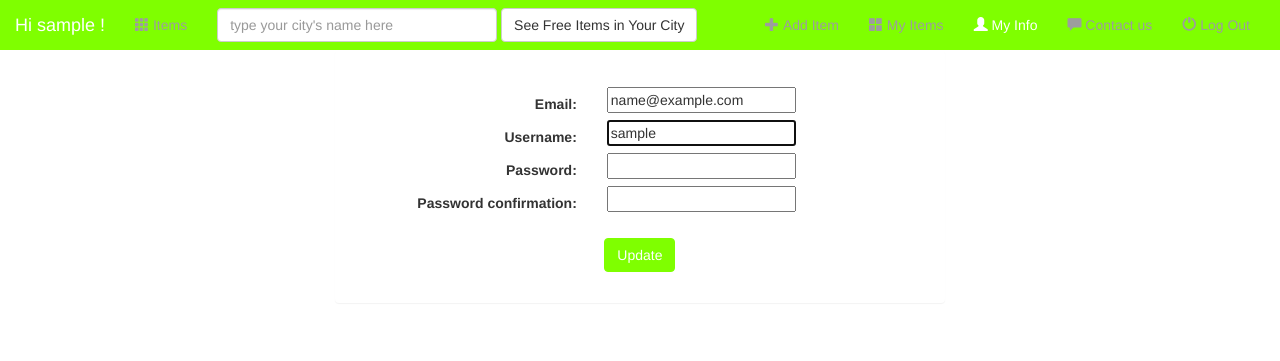
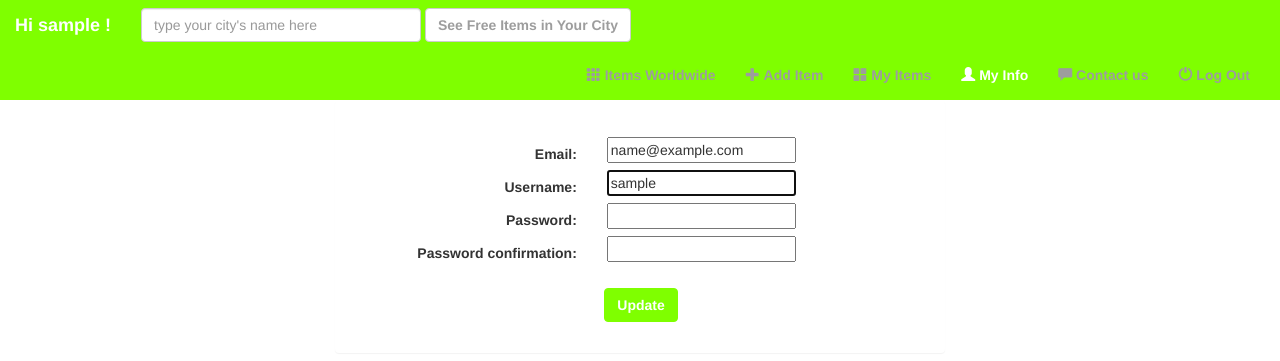
Before and after one commit to zhongcheng/freemarket, a Django app: page /my_info/ in a window 1280 px wide. Shown: the top 361 px of the page. Run offline with Django 3.2, Linux system fonts and the light colour scheme; the visitor is signed in with stand-in values (Sample User, id 1); some libraries are stand-ins or nearby versions.

Commit message:
change terms box color and make navbar + button text strong

```diff
--- a/listing/static/listing/style.css
+++ b/listing/static/listing/style.css
@@ -23,7 +23,7 @@
 
 /* change navbar line color-style */
 .navbar-inverse .navbar-collapse, .navbar-inverse .navbar-form {
-    border-color: #9d9d9d;
+    border-color: chartreuse;
 }
 
 
--- a/listing/templates/listing/add_item.html
+++ b/listing/templates/listing/add_item.html
@@ -27,7 +27,7 @@
                             {% include 'listing/form_template.html' %}
                             <div class="form-group">
                                 <div class="col-sm-offset-5 col-sm-7" style="padding-top: 20px">
-                                    <button type="submit" class="btn btn-success">Add a New Item</button>
+                                    <button type="submit" class="btn btn-success"><strong>Add a New Item</strong></button>
                                 </div>
                             </div>
                         </form>
--- a/listing/templates/listing/base.html
+++ b/listing/templates/listing/base.html
@@ -69,52 +69,59 @@
                     <span class="icon-bar"></span>
                     <span class="icon-bar"></span>
                 </button>
-                <a class="navbar-brand" href="{% url 'listing:index' %}">Hi {{ user.username }} !</a>
+                <strong>
+                    <a class="navbar-brand" href="{% url 'listing:index' %}">Hi {{ user.username }} !</a>
+                </strong>
             </div>
 
             <div class="collapse navbar-collapse" id="topNavBar">
 {#                buttons on the left side#}
-                <ul class="nav navbar-nav">
-                    <li class="{% block items_active %}{% endblock %}">
-                        <a href="{% url 'listing:index' %}">
-                            <span class="glyphicon glyphicon-th" aria-hidden="true"></span>&nbsp;Items
-                        </a>
-                    </li>
-                </ul>
+{#                <ul class="nav navbar-nav">#}
+{#                    <li class="{% block items_active %}{% endblock %}">#}
+{#                        <a href="{% url 'listing:index' %}">#}
+{#                            <span class="glyphicon glyphicon-th" aria-hidden="true"></span>&nbsp;<strong>Items</strong>#}
+{#                        </a>#}
+{#                    </li>#}
+{#                </ul>#}
 
 {#                search bar#}
                 <form class="navbar-form navbar-left" role="search" method="get" action="{% url 'listing:index' %}">
                     <div class="form-group">
                         <input placeholder="type your city's name here" type="text" class="form-control" name="q" value="{{ request.GET.q }}" style="width: 280px">
                     </div>
-                    <button type="submit" class="btn btn-default">See Free Items in Your City</button>
+                    <button type="submit" class="btn btn-default"><strong style="color: #9d9d9d">See Free Items in Your City</strong></button>
                 </form>
 
 {#                buttons on the right side#}
                 <ul class="nav navbar-nav navbar-right">
+                    <li class="{% block items_active %}{% endblock %}">
+                        <a href="{% url 'listing:index' %}">
+                            <span class="glyphicon glyphicon-th" aria-hidden="true"></span>&nbsp;<strong>Items Worldwide</strong>
+                        </a>
+                    </li>
                     <li class="{% block add_item_active %}{% endblock %}">
                         <a href="{% url 'listing:add_item' %}">
-                            <span class="glyphicon glyphicon-plus" aria-hidden="true"></span>&nbsp;Add Item
+                            <span class="glyphicon glyphicon-plus" aria-hidden="true"></span>&nbsp;<strong>Add Item</strong>
                         </a>
                     </li>
                     <li class="{% block my_items_active %}{% endblock %}">
                         <a href="{% url 'listing:my_items' %}">
-                            <span class="glyphicon glyphicon-th-large" aria-hidden="true"></span>&nbsp;My Items
+                            <span class="glyphicon glyphicon-th-large" aria-hidden="true"></span>&nbsp;<strong>My Items</strong>
                         </a>
                     </li>
                     <li class="{% block my_info_active %}{% endblock %}">
                         <a href="{% url 'listing:my_info' %}">
-                            <span class="glyphicon glyphicon-user" aria-hidden="true"></span>&nbsp;My Info
+                            <span class="glyphicon glyphicon-user" aria-hidden="true"></span>&nbsp;<strong>My Info</strong>
                         </a>
                     </li>
                     <li class="">
                         <a href="https://www.facebook.com/messages/t/freemarket.nl.2017" target="_blank">
-                            <span class="glyphicon glyphicon-comment" aria-hidden="true"></span>&nbsp;Contact us
+                            <span class="glyphicon glyphicon-comment" aria-hidden="true"></span>&nbsp;<strong>Contact us</strong>
                         </a>
                     </li>
                     <li class="">
                         <a href="{% url 'listing:logout_user' %}">
-                            <span class="glyphicon glyphicon-off" aria-hidden="true"></span>&nbsp;Log Out
+                            <span class="glyphicon glyphicon-off" aria-hidden="true"></span>&nbsp;<strong>Log Out</strong>
                         </a>
                     </li>
                 </ul>
--- a/listing/templates/listing/login.html
+++ b/listing/templates/listing/login.html
@@ -44,7 +44,7 @@
                             <div style="height: 20px"></div>
                             <div class="form-group">
                                 <div class="col-sm-offset-5 col-sm-7">
-                                    <button type="submit" class="btn btn-success">Log In</button>
+                                    <button type="submit" class="btn btn-success"><strong>Log In</strong></button>
                                 </div>
                             </div>
                         </form>
@@ -56,7 +56,7 @@
     </div>
 
 {#    terms and conditions box#}
-    <div class="alert alert-bottom" style="margin-bottom: 0px">
+    <div class="alert2 alert-bottom" style="margin-bottom: 0px">
         <span class="closebtn" onclick="this.parentElement.style.display='none';">&times;</span>
         <div align="center">
             <strong>By clicking the Log In button, we consider you accept our <a href="https://www.youtube.com/embed/AeToRwKLErY?rel=0&amp;autoplay=1" target="_blank">Terms and Conditions</a>.
--- a/listing/templates/listing/my_info.html
+++ b/listing/templates/listing/my_info.html
@@ -22,7 +22,7 @@
                             {% include 'listing/form_template.html' %}
                             <div class="form-group">
                                 <div class="col-sm-offset-5 col-sm-7" style="padding-top: 20px">
-                                    <button type="submit" class="btn btn-success">Update</button>
+                                    <button type="submit" class="btn btn-success"><strong>Update</strong></button>
                                 </div>
                             </div>
                         </form>
--- a/listing/templates/listing/register.html
+++ b/listing/templates/listing/register.html
@@ -32,7 +32,7 @@
                                 <div align="center" class="g-recaptcha" data-sitekey="6Lce-1gUAAAAADVCcNOwXkdtQZBCzWVCI3KeRI92"></div>
                                 <div style="height: 55px"></div>
                                 <div class="col-sm-offset-5 col-sm-7">
-                                    <button type="submit" class="btn btn-success">Register</button>
+                                    <button type="submit" class="btn btn-success"><strong>Register</strong></button>
                                 </div>
                             </div>
                         </form>
@@ -41,9 +41,11 @@
             </div>
         </div>
 
+        <div style="height: 10px"></div>
+
         <div class="row">
 {#            terms and conditions box#}
-            <div class="alert" style="margin-bottom: 0px">
+            <div class="alert2" style="margin-bottom: 0px">
                 <span class="closebtn" onclick="this.parentElement.style.display='none';">&times;</span>
                 <div align="center">
                     <strong>By clicking the Register button, we consider you accept our <a href="https://www.youtube.com/embed/AeToRwKLErY?rel=0&amp;autoplay=1" target="_blank">Terms and Conditions</a>.
--- a/listing/templates/listing/update_item.html
+++ b/listing/templates/listing/update_item.html
@@ -25,7 +25,7 @@
                             {% include 'listing/form_template.html' %}
                             <div class="form-group">
                                 <div class="col-sm-offset-5 col-sm-7" style="padding-top: 20px">
-                                    <button type="submit" class="btn btn-success">Update</button>
+                                    <button type="submit" class="btn btn-success"><strong>Update</strong></button>
                                 </div>
                             </div>
                         </form>
```
Also changed, not shown: listing/templates/listing/base_visitor.html (+15 -4 lines).
